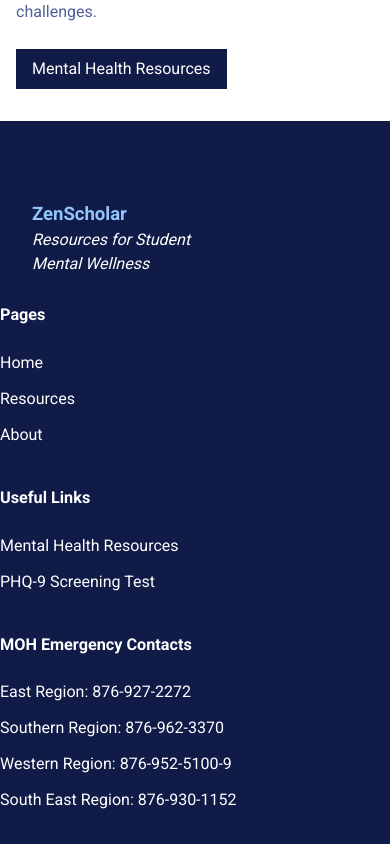
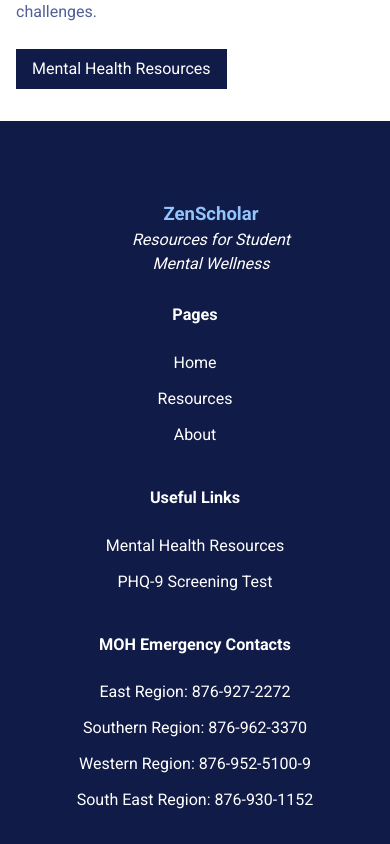
Before and after one commit to Rajae-Robinson/ZenScholar, a React (Vite) app: page / in a window 390 px wide. Shown: the part 3897-4741 px from the top of the page. Built offline with nearby package versions, Linux system fonts and the light colour scheme.

Commit message:
fix: fix footer responsiveness

```diff
--- a/src/components/Home/Footer.tsx
+++ b/src/components/Home/Footer.tsx
@@ -4,29 +4,32 @@ export default function Footer() {
   const scrollToTop = () => {
     window.scrollTo({
       top: 0,
-      behavior: "smooth", // Smooth scrolling behavior
+      behavior: "smooth",
     });
   };
 
   return (
     <footer>
-      <div className=" w-full bg-primary text-white  ">
+      <div className="w-full bg-primary text-white">
         <div className="max-w-7xl mx-auto pt-8">
           <div className="grid grid-cols-1 md:grid-cols-2 lg:grid-cols-4 gap-2">
-            <div className="mb-5 pl-8">
-              <br></br>
-              <br></br>
+            <div className="mb-5 pl-8 text-center">
+              <br />
+              <br />
               <h4 className="font-semibold text-base text-blue-300">
                 {" "}
                 ZenScholar
               </h4>
-              <p className="italic"> Resources for Student</p>
-              <p className="italic"> Mental Wellness</p>
+              <p className="italic">
+                Resources for Student
+                <br />
+                Mental Wellness
+              </p>
             </div>
 
-            <div className="mb-5">
+            <div className="mb-5 text-center">
               <h4 className="font-semibold text-sm">Pages</h4>
-              <br></br>
+              <br />
               <ul>
                 <Link to="#header" className="hover:text-blue-300">
                   <li className="pb-3" onClick={scrollToTop}>
@@ -47,7 +50,7 @@ export default function Footer() {
               </ul>
             </div>
 
-            <div className="mb-5">
+            <div className="mb-5 text-center">
               <h4 className="font-semibold text-sm">Useful Links</h4>
               <br></br>
               <ul>
@@ -65,7 +68,7 @@ export default function Footer() {
               </ul>
             </div>
 
-            <div className="mb-5">
+            <div className="mb-5 text-center">
               <h4 className="font-semibold text-sm"> MOH Emergency Contacts</h4>
               <br></br>
               <ul>
```
